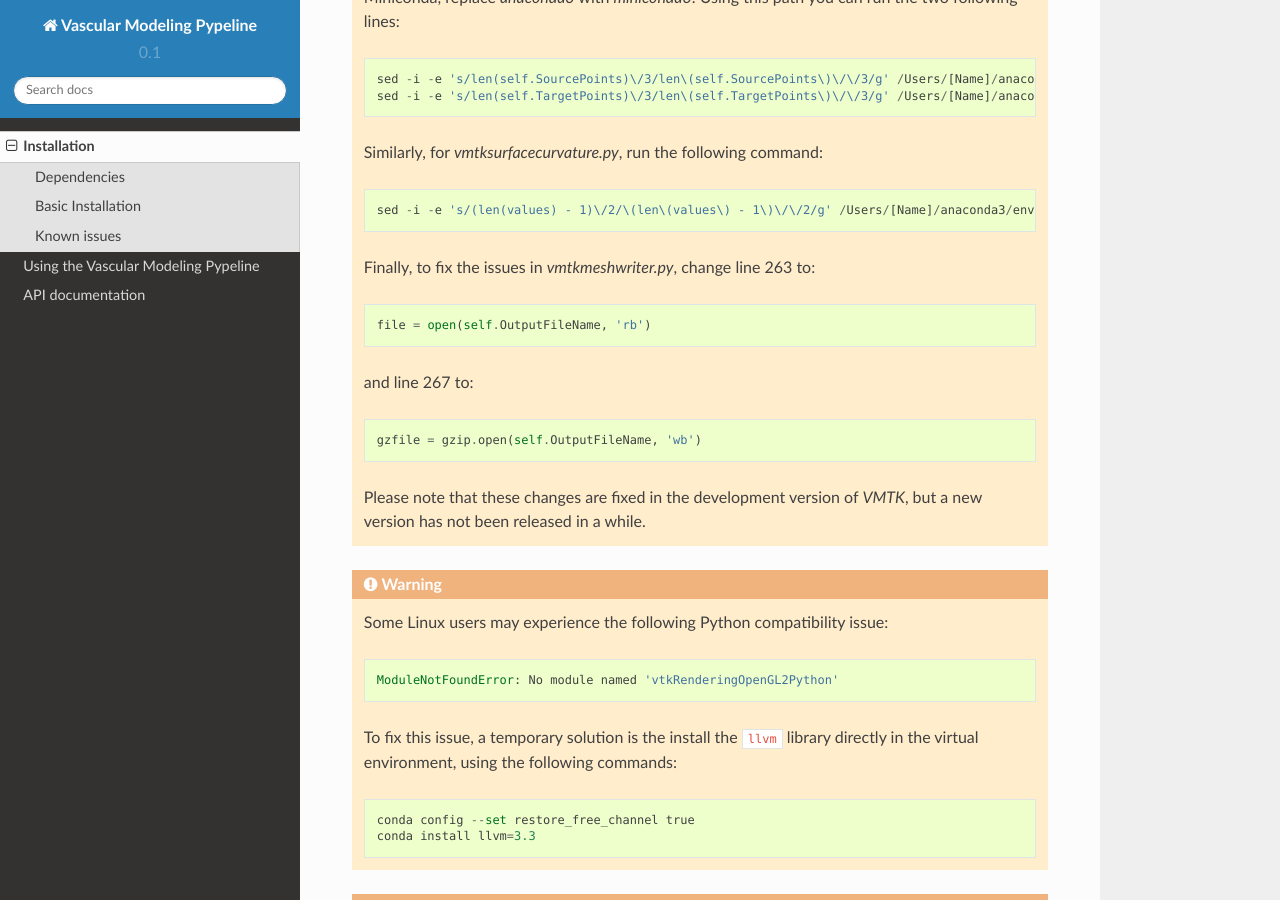
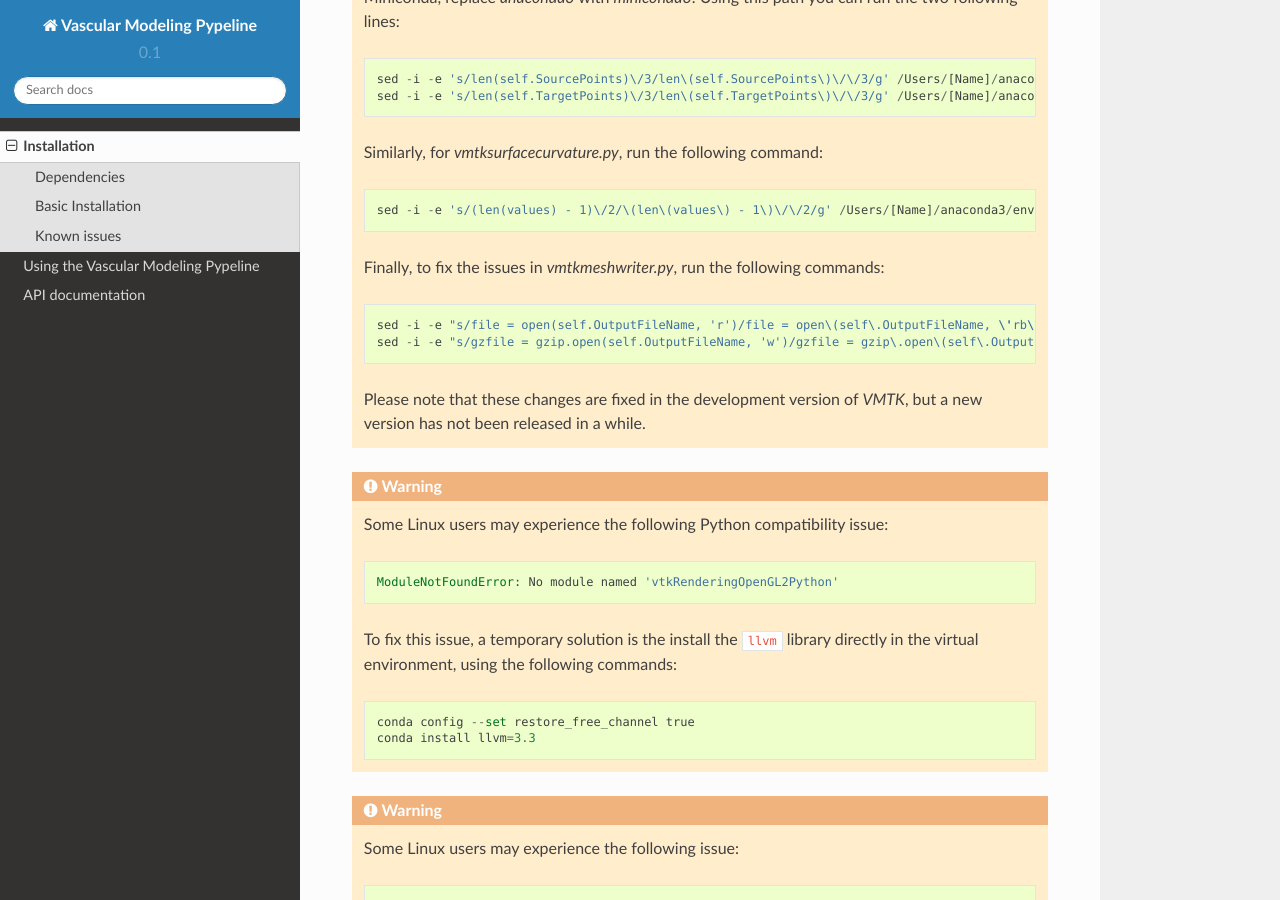
Before and after one commit to KVSlab/VaMPy, a Sphinx documentation site: the page built from docs/source/installation.rst, in a window 1280 px wide and 900 px high, scrolled down 1573 px. Built offline with Sphinx 7.4.7 and the Read the Docs theme 2.0.0, drawn with Linux system fonts in a browser that asks for light colours.

Commit message:
Update installation with seds

```diff
--- a/docs/source/installation.rst
+++ b/docs/source/installation.rst
@@ -56,20 +56,17 @@ Known issues
   Please change the path separation symbol to match your operating system and change ``python3.6`` to the python version you are using. If you are using Miniconda, replace `anaconda3` with `miniconda3`.
   Using this path you can run the two following lines::
 
-    sed -i -e 's/len(self.SourcePoints)\/3/len\(self.SourcePoints\)\/\/3/g' /Users/[Name]/anaconda3/envs/[your_environment]/lib/python3.6/site-packages/vmtk/vmtkcenterlines.py
-    sed -i -e 's/len(self.TargetPoints)\/3/len\(self.TargetPoints\)\/\/3/g' /Users/[Name]/anaconda3/envs/[your_environment]/lib/python3.6/site-packages/vmtk/vmtkcenterlines.py
+    sed -i -e 's/len(self.SourcePoints)\/3/len\(self.SourcePoints\)\/\/3/g' /Users/[Name]/anaconda3/envs/vmtk/lib/python3.6/site-packages/vmtk/vmtkcenterlines.py
+    sed -i -e 's/len(self.TargetPoints)\/3/len\(self.TargetPoints\)\/\/3/g' /Users/[Name]/anaconda3/envs/vmtk/lib/python3.6/site-packages/vmtk/vmtkcenterlines.py
 
   Similarly, for `vmtksurfacecurvature.py`, run the following command::
 
-    sed -i -e 's/(len(values) - 1)\/2/\(len\(values\) - 1\)\/\/2/g' /Users/[Name]/anaconda3/envs/[your_environment]/lib/python3.6/site-packages/vmtk/vmtksurfacecurvature.py
+    sed -i -e 's/(len(values) - 1)\/2/\(len\(values\) - 1\)\/\/2/g' /Users/[Name]/anaconda3/envs/vmtk/lib/python3.6/site-packages/vmtk/vmtksurfacecurvature.py
 
-  Finally, to fix the issues in `vmtkmeshwriter.py`, change line 263 to::
+  Finally, to fix the issues in `vmtkmeshwriter.py`, run the following commands::
 
-    file = open(self.OutputFileName, 'rb')
-
-  and line 267 to::
-
-    gzfile = gzip.open(self.OutputFileName, 'wb')
+    sed -i -e "s/file = open(self.OutputFileName, 'r')/file = open\(self\.OutputFileName, \'rb\'\)/g" /Users/[Name]/anaconda3/envs/vmtk/lib/python3.6/site-packages/vmtk/vmtkmeshwriter.py
+    sed -i -e "s/gzfile = gzip.open(self.OutputFileName, 'w')/gzfile = gzip\.open\(self\.OutputFileName, \'wb\'\)/g" /Users/[Name]/anaconda3/envs/vmtk/lib/python3.6/site-packages/vmtk/vmtkmeshwriter.py
 
   Please note that these changes are fixed in the development version of `VMTK`, but a new version has not been released in a while.
 
```
